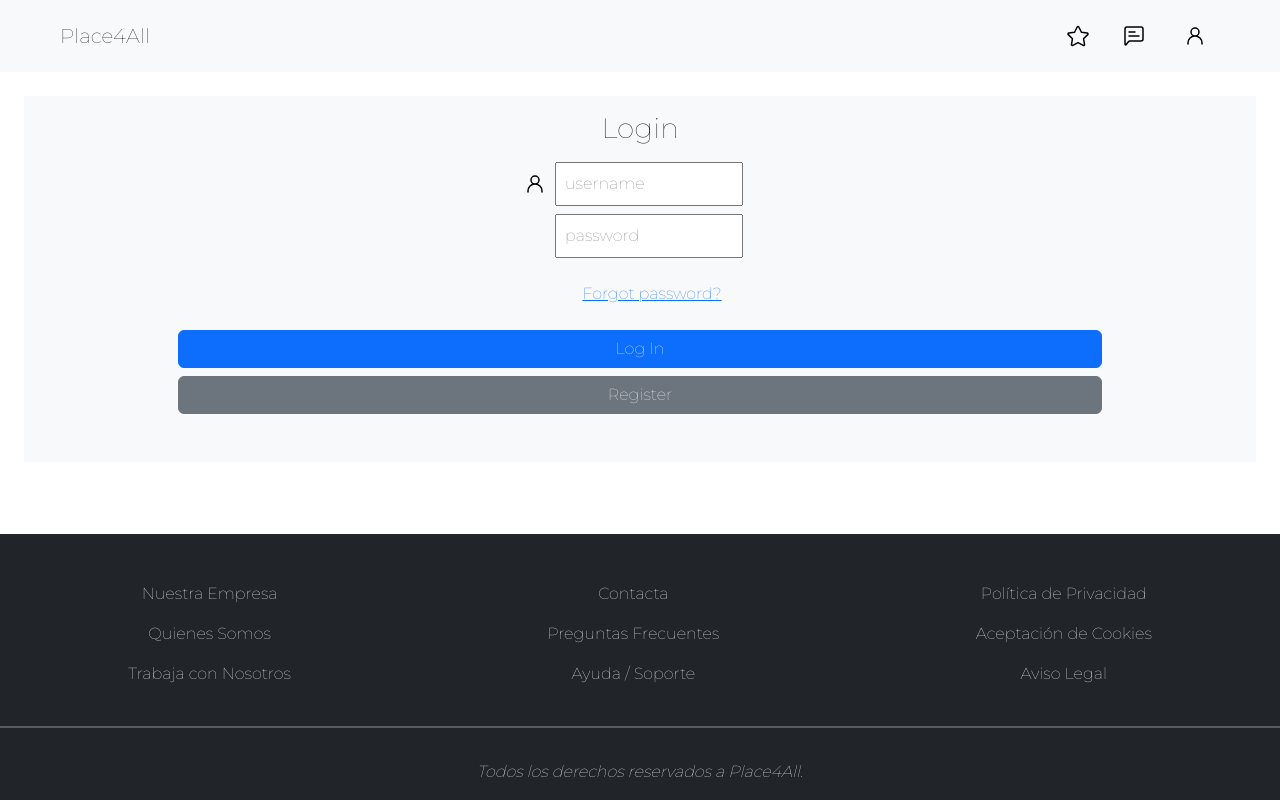
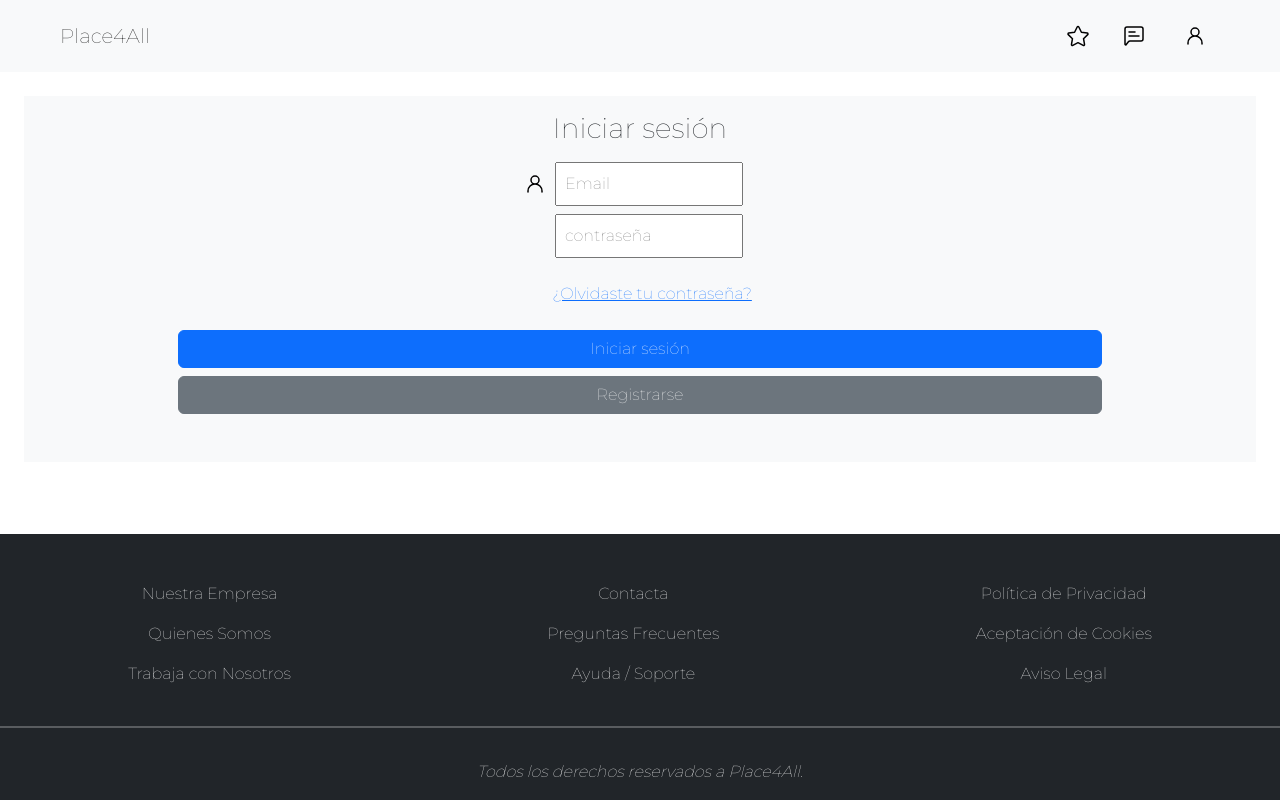
Before and after one commit to LauLau13/Place4All, an Angular app in the folder FrontProyectoES/: page /login in a window 1280 px wide. Built offline with nearby package versions, Linux system fonts and the light colour scheme.

Commit message:
Cambio de labels

```diff
--- a/FrontProyectoES/src/app/home/home.component.html
+++ b/FrontProyectoES/src/app/home/home.component.html
@@ -2,8 +2,8 @@
   <div class="background d-flex flex-column align-items-center justify-content-between rounded">
     <div class="d-flex justify-content-center align-content-center">
       <div class="bg-light p-2 mt-3 rounded d-flex flex-column align-items-center justify-content-between">
-        <h1 class="mb-0">Find the table</h1>
-        <h1 class="mb-0">that fits <strong> YOU </strong></h1>
+        <h1 class="mb-0">Encuentra el espacio</h1>
+        <h1 class="mb-0">que se adapta a <strong> TI </strong></h1>
       </div>
     </div>
     <div class="pb-4 w-75">
@@ -12,9 +12,9 @@
           type="text"
           [(ngModel)]="searchField"
           class="form-control form-input rounded-pill"
-          placeholder="Search anything..."
+          placeholder="En que ciudad estas?"
           (keydown.enter)="onSearch()" />
-        <span class="left-pan"
+        <span class="left-pan" (click)="onSearch()"
           ><i class="fa fa-microphone"
             ><svg
               width="24px"
--- a/FrontProyectoES/src/app/home/home.component.scss
+++ b/FrontProyectoES/src/app/home/home.component.scss
@@ -52,3 +52,7 @@ body {
   box-shadow: none;
   border: none;
 }
+
+.left-pan:hover {
+  cursor: pointer;
+}
--- a/FrontProyectoES/src/app/home/home.component.ts
+++ b/FrontProyectoES/src/app/home/home.component.ts
@@ -1,4 +1,5 @@
 import { Component, OnInit } from '@angular/core';
+import { Router } from '@angular/router';
 
 @Component({
   selector: 'app-home',
@@ -6,8 +7,10 @@ import { Component, OnInit } from '@angular/core';
   styleUrls: ['./home.component.scss'],
 })
 export class HomeComponent implements OnInit {
-  constructor(private restauranteService: RestauranteService) {}
+  constructor(private router: Router) {}
   searchField: string = '';
   ngOnInit(): void {}
-  onSearch() {}
+  onSearch() {
+    this.router.navigate(['/restaurantes', { ciuidad: this.searchField }]);
+  }
 }
--- a/FrontProyectoES/src/app/home/login/login.component.html
+++ b/FrontProyectoES/src/app/home/login/login.component.html
@@ -6,7 +6,7 @@
         Por favor vuelve a intentarlo.
       </ngb-alert>
     </p>
-    <h3 class="justify-content-center d-flex align-items-center mt-3 mb-3">Login</h3>
+    <h3 class="justify-content-center d-flex align-items-center mt-3 mb-3">Iniciar sesión</h3>
     <div class="bg-light w-auto">
       <svg
         class="m-2"
@@ -24,21 +24,21 @@
           stroke-linecap="round"
           stroke-linejoin="round"></path>
       </svg>
-      <input [formControl]="loginForm.controls.email" class="p-2 w-75" type="text" placeholder="username" />
+      <input [formControl]="loginForm.controls.email" class="p-2 w-75" type="text" placeholder="Email" />
     </div>
     <div class="bg-light w-auto mt-2">
       <svg class="m-2" width="24px" height="24px" stroke-width="1.5" stroke-linecap="round" stroke-linejoin="round"></svg>
-      <input [formControl]="loginForm.controls.password" class="p-2 w-75" type="password" placeholder="password" />
+      <input [formControl]="loginForm.controls.password" class="p-2 w-75" type="password" placeholder="contraseña" />
     </div>
     <div class="btRecord ms-4 d-flex justify-content-between">
       <div class="m-4">
-        <a href="">Forgot password?</a>
+        <a href="">¿Olvidaste tu contraseña?</a>
       </div>
     </div>
     <div class="botonesInferiores mx-auto w-75 align-items-center column align-self-center mb-5">
       <div class="d-grid gap-2">
-        <button class="btn btn-primary" type="button" (click)="login()">Log In</button>
-        <button class="btn btn-secondary" type="button" (click)="openRegister()">Register</button>
+        <button class="btn btn-primary" type="button" (click)="login()">Iniciar sesión</button>
+        <button class="btn btn-secondary" type="button" (click)="openRegister()">Registrarse</button>
       </div>
     </div>
   </div>
```
